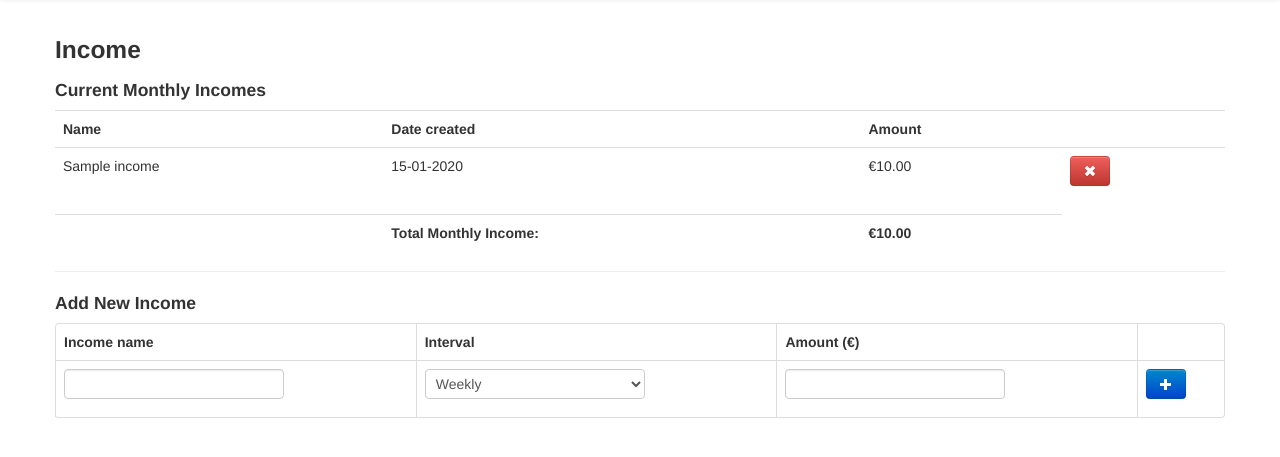
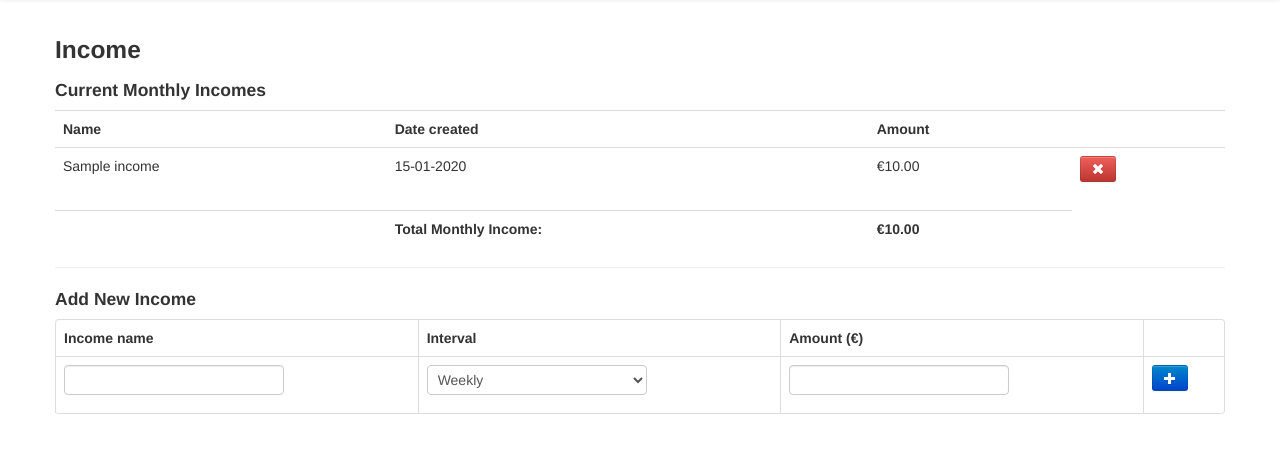
Before and after one commit to dlavelle7/lavapp, a Flask app: page /income in a window 1280 px wide. Shown: the part 42-499 px from the top of the page. Run offline with Flask 2, Linux system fonts and the light colour scheme; a user stored in the database is signed in; tables that the repository leaves empty hold one stand-in row (values such as "Sample post"); parts of the project's set-up code (start-up, migrations or seed data) failed here and were passed over; some libraries are stand-ins or nearby versions.

Commit message:
button css small.

```diff
--- a/app/templates/budget_table.html
+++ b/app/templates/budget_table.html
@@ -12,7 +12,7 @@
     <td>€{{model.rounded_total}}</td>
     <td>
         <form action="{{url_for(delete, model_id=model.id)}}" method="POST">
-            <button class="btn btn-danger" type="submit">
+            <button class="btn btn-small btn-danger" type="submit">
                 <i class="icon-remove icon-white"></i>
             </button>
         </form>
--- a/app/templates/expense.html
+++ b/app/templates/expense.html
@@ -43,7 +43,7 @@
             {{form.amount}}
         </td>
         <td>
-            <button class="btn btn-primary" type="submit">
+            <button class="btn btn-small btn-primary" type="submit">
                 <i class="icon-plus icon-white"></i>
             </button>
         </td>
--- a/app/templates/income.html
+++ b/app/templates/income.html
@@ -36,7 +36,7 @@
             {{form.amount}}
         </td>
         <td>
-            <button class="btn btn-primary" type="submit">
+            <button class="btn btn-small btn-primary" type="submit">
                 <i class="icon-plus icon-white"></i>
             </button>
         </td>
--- a/app/templates/login.html
+++ b/app/templates/login.html
@@ -26,7 +26,9 @@
         <a href="{{url_for('register')}}">Create account</a>
     </p>
     <p>
-        <input type="submit" value="Sign In">
+        <button class="btn btn-primary" type="submit">
+            Sign In
+        </button>
     </p>
 </form>
 
```
